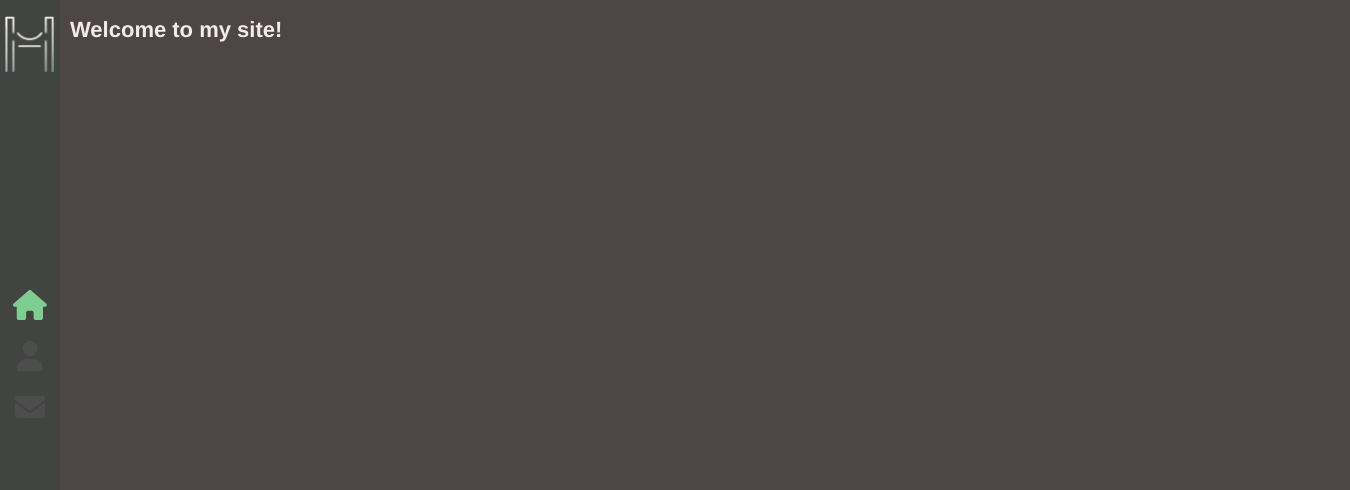
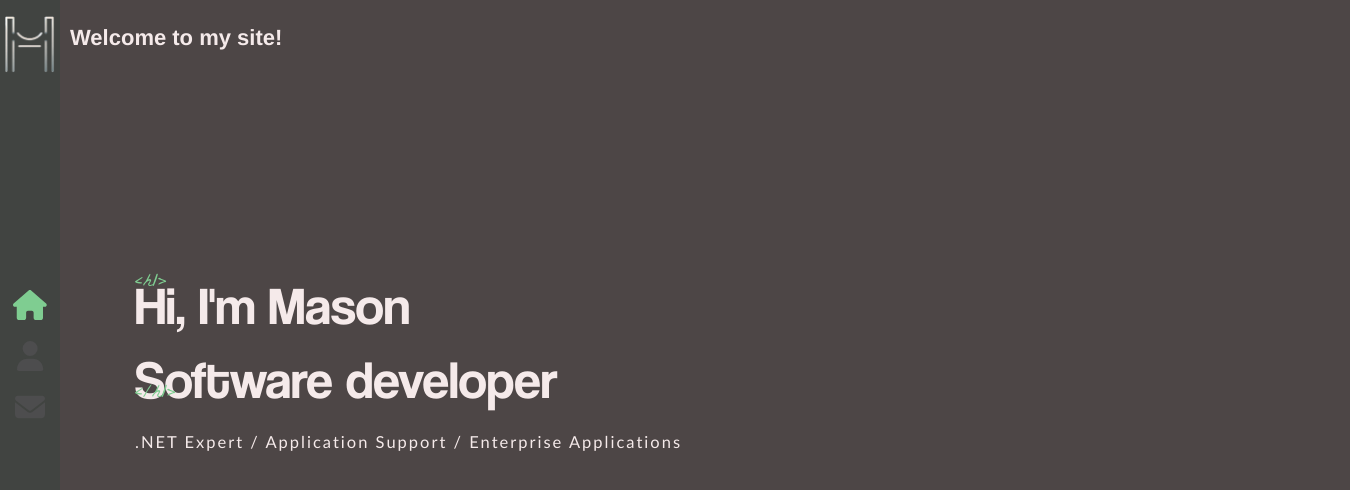
Before and after one commit to mason2998/portfolio, a React (Create React App) app: page / in a window 1280 px wide. Shown: the top 490 px of the page, 1350 px wide, since content can reach past the window. Built offline with nearby package versions, Linux system fonts and the light colour scheme.

Commit message:
Add home page content

```diff
--- a/src/App.js
+++ b/src/App.js
@@ -1,12 +1,15 @@
 import './App.scss'
 import { Route, Routes } from 'react-router-dom'
 import Layout from './components/Layout/layout'
+import Home from './components/Home/home'
 
 function App() {
   return (
     <>
       <Routes>
-        <Route path="/" element={<Layout />} />
+        <Route path="/" element={<Layout />}>
+          <Route index element={<Home />} />
+        </Route>
       </Routes>
     </>
   )
--- /dev/null
+++ b/src/components/About/about.scss
@@ -0,0 +1,3 @@
+.main-content {
+  padding-left: 70px;
+}
--- /dev/null
+++ b/src/components/Home/home.js
@@ -0,0 +1,22 @@
+import './home.scss'
+
+const Home = () => {
+  return (
+    <div>
+      <div className="container home-page">
+        <div className="home-text">
+          <div className="home-intro">
+            <h1>
+              Hi, I'm <h1 className="name-text">Mason</h1>
+              <br />
+              Software developer
+            </h1>
+          </div>
+          <h2>.NET Expert / Application Support / Enterprise Applications</h2>
+        </div>
+      </div>
+    </div>
+  )
+}
+
+export default Home
--- /dev/null
+++ b/src/components/Home/home.scss
@@ -0,0 +1,46 @@
+.home-page {
+  .home-text {
+    position: absolute;
+    left: 10%;
+    top: 50%;
+    transform: translateY(-50%);
+    width: 50%;
+    max-height: 90%;
+  }
+
+  .home-intro {
+    &:before {
+      content: '<h1>';
+      font-family: 'La Belle Aurore';
+      color: #7fcd91;
+      font-size: 20px;
+      position: absolute;
+    }
+
+    &:after {
+      content: '</h1>';
+      font-family: 'La Belle Aurore';
+      color: #7fcd91;
+      font-size: 20px;
+      position: absolute;
+      bottom: 60px;
+    }
+
+    h1 {
+      font-size: 53px;
+      margin: 0;
+      font-family: 'Coolvetica';
+      font-weight: 400;
+
+      .name-text {
+        display: inline;
+      }
+    }
+  }
+  h2 {
+    font-family: 'Trebuchet MS';
+    letter-spacing: 2px;
+    font-weight: 200;
+    animation: fadeIn 1s 1.8s backwards;
+  }
+}
--- a/src/components/Layout/layout.js
+++ b/src/components/Layout/layout.js
@@ -1,12 +1,14 @@
 import './layout.scss'
 import Navbar from '../Navbar/navbar'
+import { Outlet } from 'react-router-dom'
 
 const Layout = () => {
   return (
-    <div>
+    <div className="App">
       <Navbar />
       <div className="main-content">
-        <h1>Welcome to my site!</h1>
+        <h1 className="Title">Welcome to my site!</h1>
+        <Outlet />
       </div>
     </div>
   )
--- a/src/components/Layout/layout.scss
+++ b/src/components/Layout/layout.scss
@@ -1,3 +1,18 @@
 .main-content {
   padding-left: 70px;
 }
+
+.main-content {
+  width: 100%;
+  will-change: contents;
+  height: 90%;
+  min-height: 566px;
+  top: 1%;
+  position: absolute;
+  opacity: 0;
+  margin: 0 auto;
+  z-index: 1;
+  transform-style: preserve-3d;
+  animation: fadeIn 1s forwards;
+  animation-delay: 1s;
+}
```
Also changed, not shown: src/components/About/about.js (added, +13 -0 lines).
